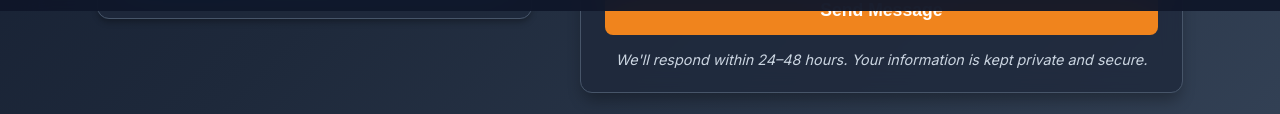
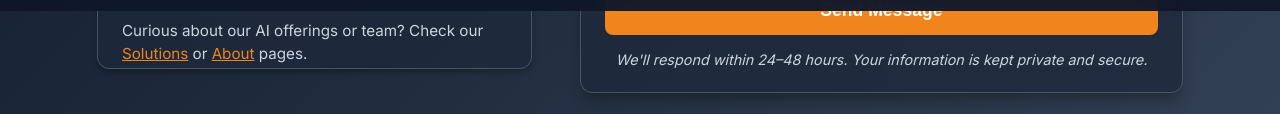
Before and after one commit to kevin-kwforce/website, a plain HTML site: page contact.html in a window 1280 px wide. Shown: the part 789-903 px from the top of the page. Drawn offline with nearby package versions, Linux system fonts and the light colour scheme.

Commit message:
Add files via upload

```diff
--- a/contact.html
+++ b/contact.html
@@ -180,6 +180,13 @@
                                     </div>
                                     <span>LinkedIn</span>
                                 </a>
+                                <p style="font-size: 0.95rem; color: var(--text-secondary); margin-top: 2.5rem;">
+                                    Curious about our AI offerings or team? Check our
+                                    <a href="/solutions" style="color: var(--primary-orange); text-decoration: underline;">Solutions</a>
+                                    or
+                                    <a href="/about" style="color: var(--primary-orange); text-decoration: underline;">About</a>
+                                    pages.
+                                </p>
                             </div>
                         </div>
 
```
